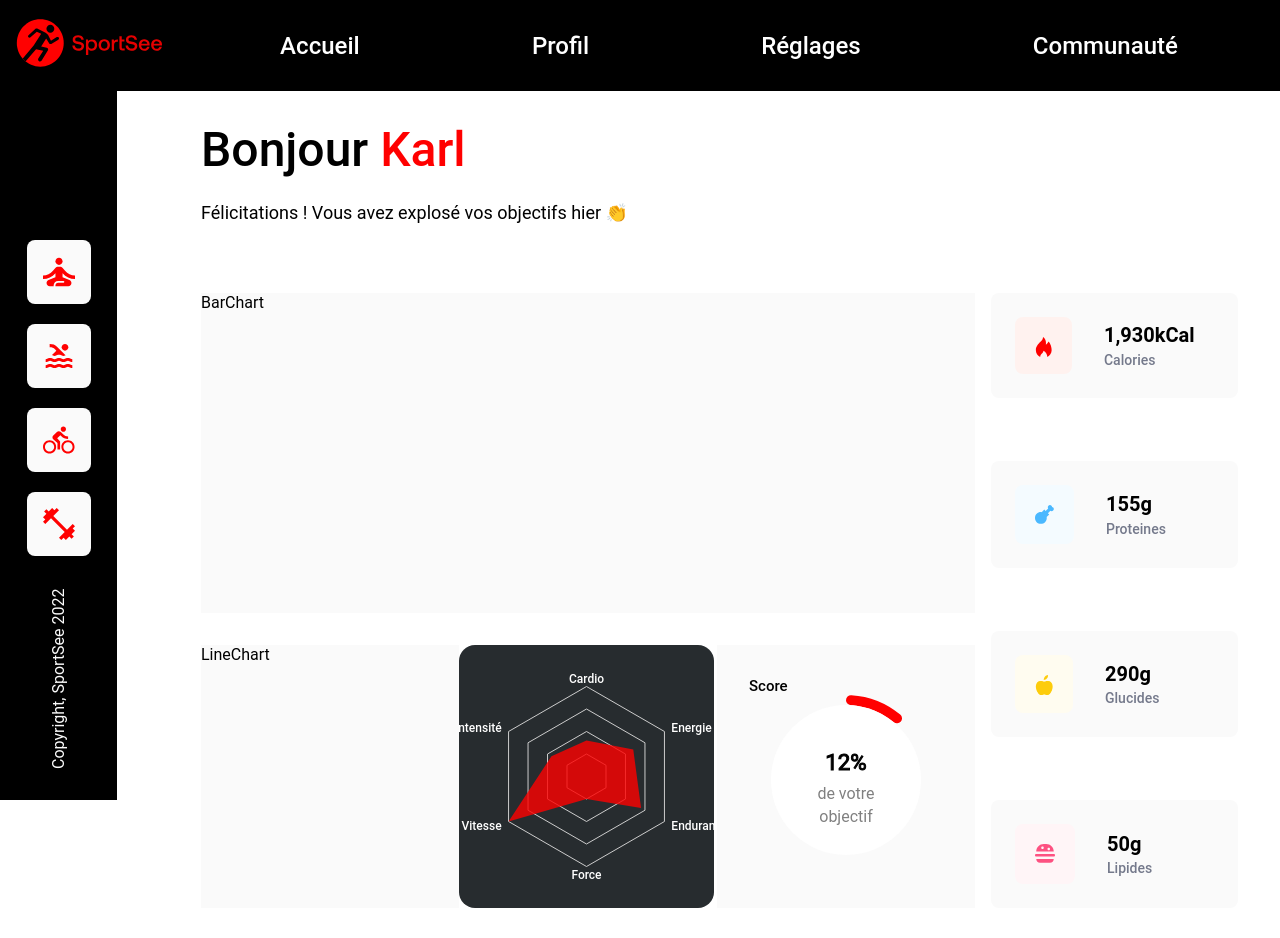
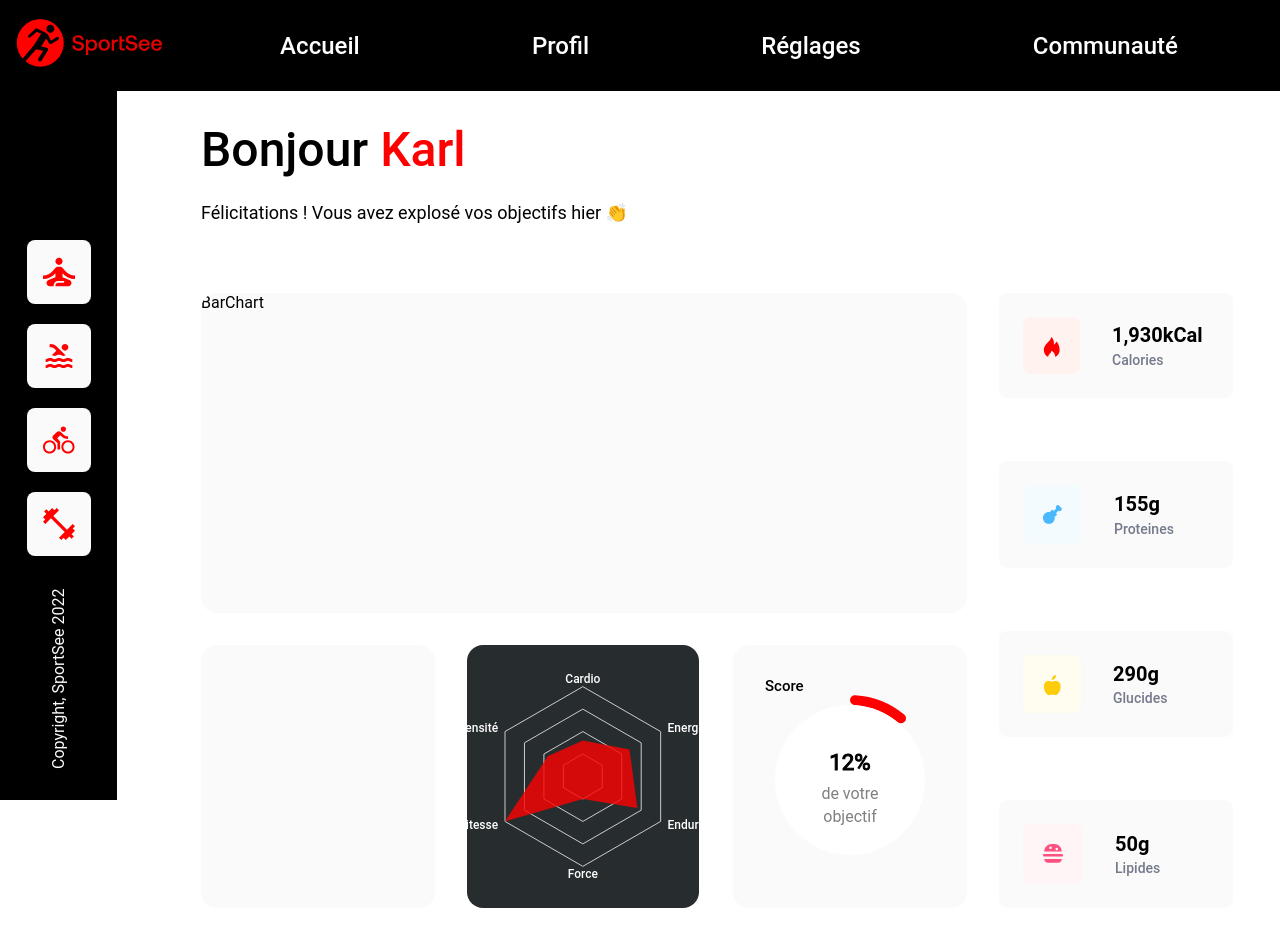
Before and after one commit to ebz8/ElodieBoinZanchi_12_050222-, a React (Create React App) app in the folder my-app/: page /user/1 in a window 1280 px wide. Shown: the top 938 px of the page. Built offline with nearby package versions, Linux system fonts and the light colour scheme.

Commit message:
adjust resp containers in dashboard : gap, border-radius

```diff
--- a/my-app/src/components/BarChart/BarChart.js
+++ b/my-app/src/components/BarChart/BarChart.js
@@ -2,7 +2,7 @@ import './BarChart.scss'
 
 export default function BarChart() {
   return (
-    <div className="barchart">
+    <div className="barchart stats-item">
       <p>BarChart</p>
     </div>
   )
--- a/my-app/src/components/BarChart/BarChart.scss
+++ b/my-app/src/components/BarChart/BarChart.scss
@@ -1,7 +1,6 @@
 @import '../../variables.scss';
 
 .barchart {
-    display: block;
     width: 100%;
     height: rem(320);
     background-color: $lightSecondaryColor;
--- a/my-app/src/components/Dashboard/Dashboard.js
+++ b/my-app/src/components/Dashboard/Dashboard.js
@@ -3,7 +3,7 @@ import "./Dashboard.scss"
 // components
 import UserHeader from "../UserHeader/UserHeader"
 import BarChart from "../BarChart/BarChart"
-import LineChart from "../LineChart/LineChart"
+import SessionsLineChart from "../SessionsLineChart/SessionsLineChart"
 import SpiderRadarChart from "../RadarChart/SpiderRadarChart"
 import RadialBarChart from "../RadialBarChart/RadialBarChart"
 import InfoCard from "../InfoCard/InfoCard"
@@ -25,10 +25,10 @@ export default function Dashboard(props) {
 
       <section className="user-stats-container">
         <div className="stats">
-          <BarChart className="stats-item" />
-          <LineChart className="stats-item" />
-          <SpiderRadarChart className="stats-item" userPerformance={userPerformance}/>
-          <RadialBarChart className="stats-item" todayScore={todayScore} />
+          <BarChart />
+          <SessionsLineChart userAverageSessions={userAverageSessions}/>
+          <SpiderRadarChart userPerformance={userPerformance}/>
+          <RadialBarChart todayScore={todayScore} />
         </div>
 
         <ul className="cards">
--- a/my-app/src/components/Dashboard/Dashboard.scss
+++ b/my-app/src/components/Dashboard/Dashboard.scss
@@ -9,22 +9,25 @@
     .user-stats-container {
         display: grid;
         grid-template-columns: repeat(4, 1fr);
-        gap: 1rem;
+        gap: 2rem;
         min-width: 0;
-
 
         .stats {
             display: grid;
             grid-template-columns: repeat(3, 1fr);
             justify-content: space-between;
             grid-column: 1 / 4;
+            gap: 2rem;
 
+            .stats-item {
+                width: 100%;
+                overflow: hidden;
+                border-radius: 1rem;
+            }
 
             .barchart {
-                margin-bottom: 2rem;
-                grid-column : 1 / 5;
+                grid-column : 1 / 4;
             }
-
         }
 
         .cards {
--- a/my-app/src/components/LineChart/LineChart.js
+++ /dev/null
@@ -1,9 +0,0 @@
-import './LineChart.scss'
-
-export default function LineChart() {
-  return (
-    <div className="linechart">
-      <p>LineChart</p>
-    </div>
-  )
-}
--- a/my-app/src/components/RadarChart/SpiderRadarChart.js
+++ b/my-app/src/components/RadarChart/SpiderRadarChart.js
@@ -28,7 +28,7 @@ export default function SpiderRadarChart({userPerformance}) {
   ///// Custom chart by tweaking component props and passing in custom components ////
 
   return (
-      <ResponsiveContainer className="radarchart-container" width="99%" height="100%">
+      <ResponsiveContainer className="radarchart-container stats-item" width="99%" height="100%">
         <RadarChart outerRadius={90} data={performanceData} cx="50%" cy="50%" >
             <PolarGrid />
             <PolarAngleAxis
--- a/my-app/src/components/RadarChart/SpiderRadarChart.scss
+++ b/my-app/src/components/RadarChart/SpiderRadarChart.scss
@@ -1,11 +1,7 @@
 @import '../../variables.scss';
 
 .radarchart-container {
-    width: rem(258);
-    height: rem(263);
     background-color: $darkSecondaryColor;
-    overflow: hidden;
-    border-radius: 1rem;
 
     .radarchart-label {
         color: white,
--- a/my-app/src/components/RadialBarChart/RadialBarChart.js
+++ b/my-app/src/components/RadialBarChart/RadialBarChart.js
@@ -43,7 +43,7 @@ export default function RadialBarChart({ todayScore }) {
   // s'affichent avant le fetch
   // chargement des éléments interactifs D3 une fois le contenu chargé (useState sur todayScore)
   return (
-    <div className="radialbarchart">
+    <div className="radialbarchart stats-item">
       <h3>Score</h3>
       <svg width={width} height={height} className="chart-svg">
         {/* progressive bar : à afficher une fois les données chargées */}
--- /dev/null
+++ b/my-app/src/components/SessionsLineChart/SessionsLineChart.js
@@ -0,0 +1,22 @@
+import './SessionsLineChart.scss'
+
+import {
+  ResponsiveContainer,
+  LineChart,
+  Line,
+  XAxis,
+  YAxis,
+  Tooltip
+} from 'recharts'
+
+export default function SessionsLineChart({userAverageSessions}) {
+  // formating data
+  const week = ['', 'L', 'M', 'M', 'J', 'V', 'S', 'D', '']
+
+  return (
+    <ResponsiveContainer className="linechart-container stats-item">
+      <LineChart></LineChart>
+
+    </ResponsiveContainer>
+  )
+}
--- a/my-app/src/components/LineChart/LineChart.scss
+++ b/my-app/src/components/SessionsLineChart/SessionsLineChart.scss
@@ -1,7 +1,6 @@
 @import '../../variables.scss';
 
-.linechart {
-    display: block;
+.linechart-container {
     width: rem(258);
     height: rem(263);
     background-color: $lightSecondaryColor;
```
Also changed, not shown: my-app/src/components/SessionsLineChart/background.svg (renamed from my-app/src/components/LineChart/background.svg).
